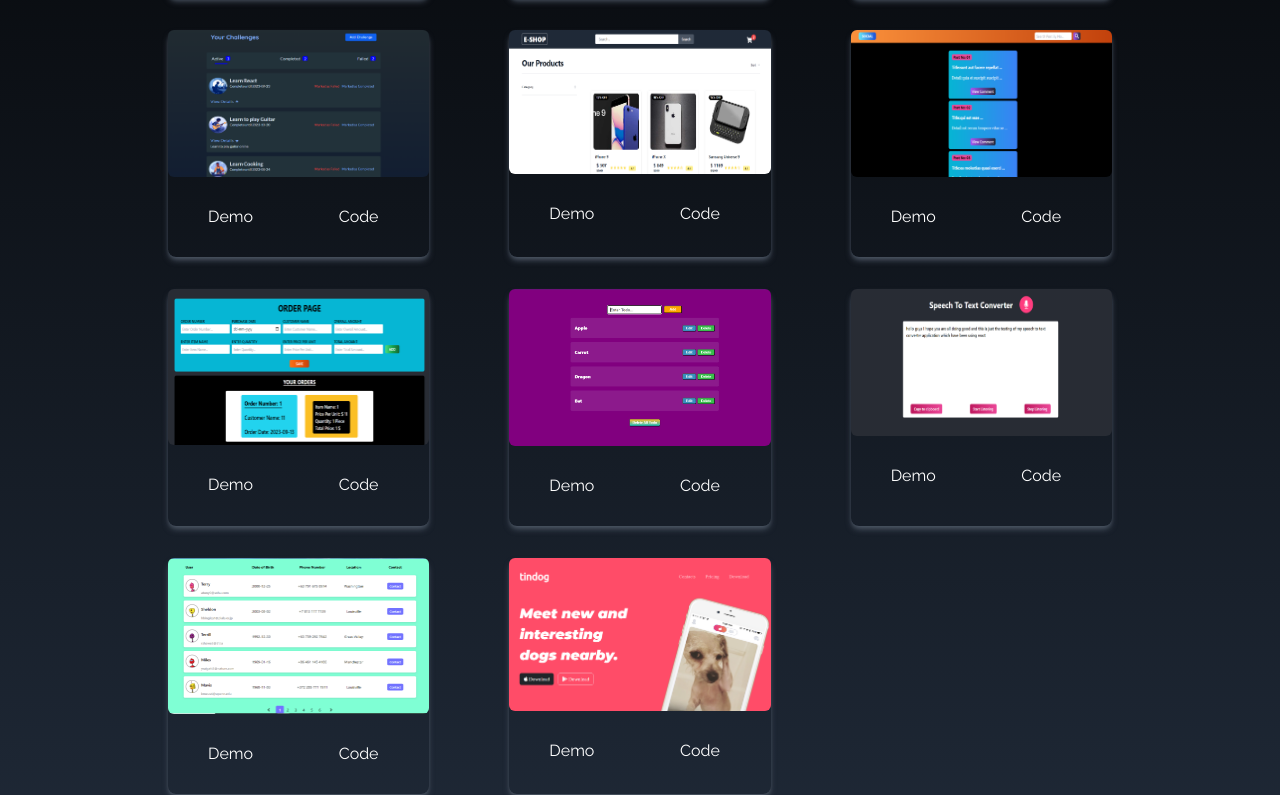
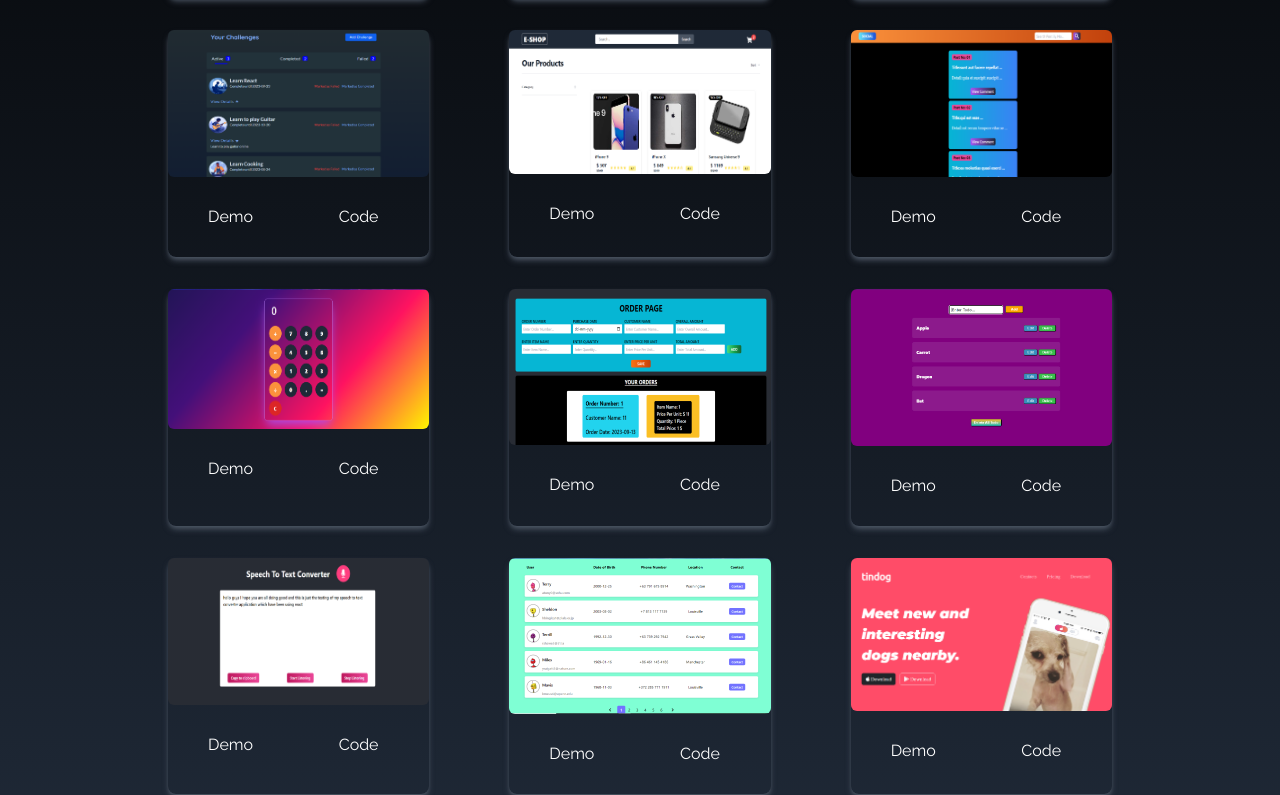
Before and after one commit to imprjde/my-personal-portfolio, a React (Create React App) app: page / in a window 1280 px wide. Shown: the part 2037-2832 px from the top of the page. Built offline with nearby package versions, Linux system fonts and the light colour scheme.

Commit message:
calculator project added

```diff
--- a/src/components/Portfolio.jsx
+++ b/src/components/Portfolio.jsx
@@ -10,6 +10,7 @@ import Eight from "../assets/portfolio/Eight.png";
 import Ninth from "../assets/portfolio/Ninth.png";
 import Tenth from "../assets/portfolio/Tenth.png";
 import MERNTODO from "../assets/portfolio/Mern-Todo.png";
+import CALCULATOR from "../assets/portfolio/react-calculator.png";
 import { Element } from "react-scroll";
 
 // NOTE: "The dimension of the image should be height: 651 px width: 1157 px"
@@ -61,34 +62,42 @@ const Portfolio = () => {
     },
     {
       id: 7,
+      src: CALCULATOR,
+      href: "https://react-calculator-prj.vercel.app/",
+      repo: "https://github.com/imprjde/react-calculator",
+      title: "Simple Calculator",
+      style: "140px ",
+    },
+    {
+      id: 8,
       src: Ninth,
       href: "https://react-order-page.netlify.app/",
       repo: "https://github.com/imprjde/order-page",
       title: "React Order Page Project",
     },
     {
-      id: 8,
+      id: 9,
       src: Fourth,
       href: "https://prajwal-4whc835hu-imprjde7-gmailcom.vercel.app/",
       repo: "https://github.com/imprjde/prajwal",
       title: "React Todo App",
     },
     {
-      id: 9,
+      id: 10,
       src: Tenth,
       href: "https://react-speech-to-text-converter.netlify.app/",
       repo: "https://github.com/imprjde/react-speech-to-text-converter",
       title: "React Speech To Text Converter",
     },
     {
-      id: 10,
+      id: 11,
       src: Fifth,
       href: "https://react-pagination-mauve-iota.vercel.app/",
       repo: "https://github.com/imprjde/react-pagination",
       title: "React Pagination",
     },
     {
-      id: 11,
+      id: 12,
       src: Sixth,
       href: "https://imprjde.github.io/tindog/#cta",
       repo: "https://github.com/imprjde/tindog",
@@ -109,7 +118,8 @@ const Portfolio = () => {
         </div>
 
         <div className="flex flex-row py-12 lg:grid  lg:grid-cols-3 lg:gap-8 overflow-auto">
-          {portfolios.map(({ id, src, href, repo, title, extratStyle }) => (
+          {portfolios.map(
+            ({ id, src, href, repo, title, extratStyle, style }) => (
               <div
                 key={id}
                 className="shadow-md duration-300
@@ -118,6 +128,7 @@ const Portfolio = () => {
                 <img
                   src={src}
                   alt=""
+                  style={style && { height: style }}
                   className={`rounded-md  ${extratStyle && extratStyle} `}
                 />
 
@@ -144,7 +155,8 @@ const Portfolio = () => {
                   </a>
                 </div>
               </div>
-          ))}
+            )
+          )}
         </div>
       </div>
     </Element>
```
Also changed, not shown: src/assets/portfolio/react-calculator.png (added). Lines whose indentation alone changed are shown as unchanged.
